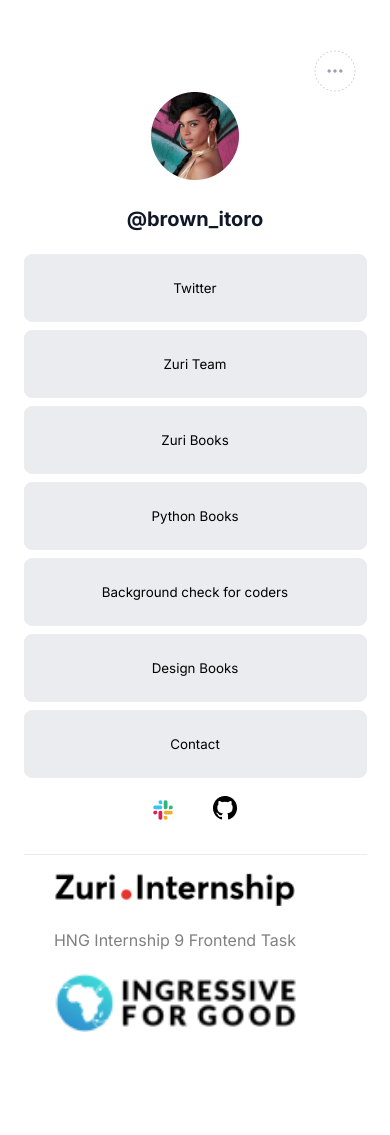
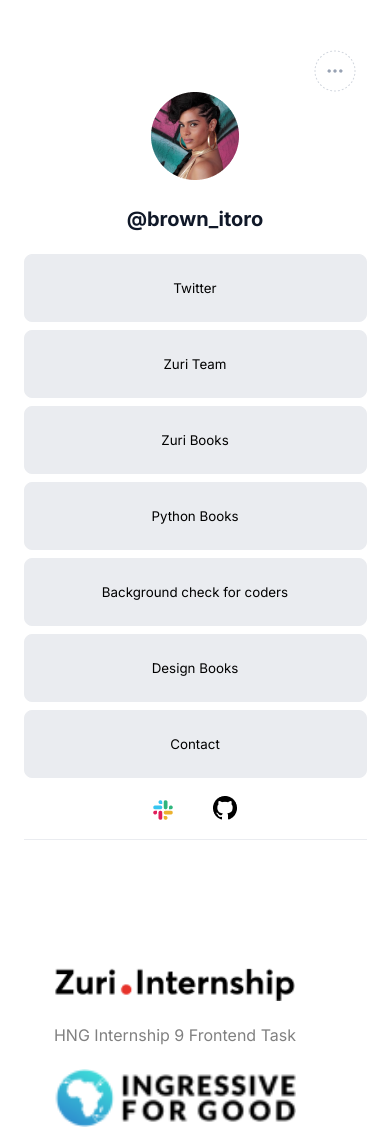
Before and after one commit to ukpono-j/Hng9task1, a React (Create React App) app: page / in a window 390 px wide. Shown: the top 1135 px of the page. Before the commit the page ends 1040 px from the top, so only its background shows below. Built offline with nearby package versions, Linux system fonts and the light colour scheme.

Commit message:
adjustment

```diff
--- a/src/index.css
+++ b/src/index.css
@@ -158,7 +158,11 @@
       flex-direction: column;
       justify-content: center;
       align-items: center;
+      margin-bottom: -30px;
 
+    }
+    #second_footer{
+      margin-bottom: -15px;
     }
 
 
--- a/src/pages/Home.js
+++ b/src/pages/Home.js
@@ -38,7 +38,7 @@
 
     </div>
 
-    <div>
+    <div id='second_footer'>
 
       <img src={slack} alt='' id='slack'/>
       <img src={github} href='https://github.com/Itoro-Brown' alt='' id='github'/>
--- a/src/styles/Footer.css
+++ b/src/styles/Footer.css
@@ -9,7 +9,7 @@
         display: flex;
         justify-content: space-between;
         gap: 8px;
-        margin-top: 10px;
+        margin-top: 150px;
     }
 
 }
--- a/src/styles/contact.css
+++ b/src/styles/contact.css
@@ -171,6 +171,7 @@
       height: 884px;
       overflow-x: hidden;
       z-index: 4;
+      margin-bottom: 50px;
     }
     #contact-header {
       padding: 15px 0;
```
